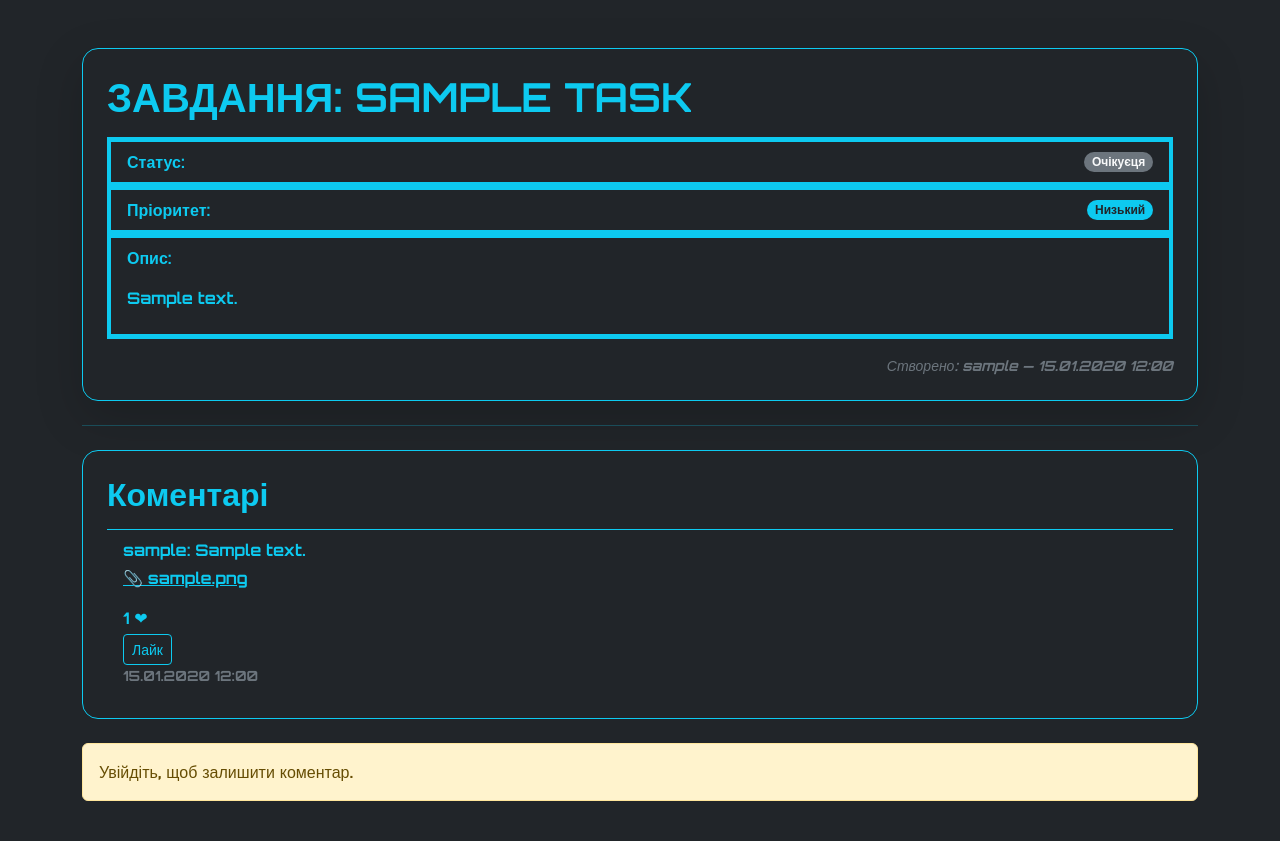
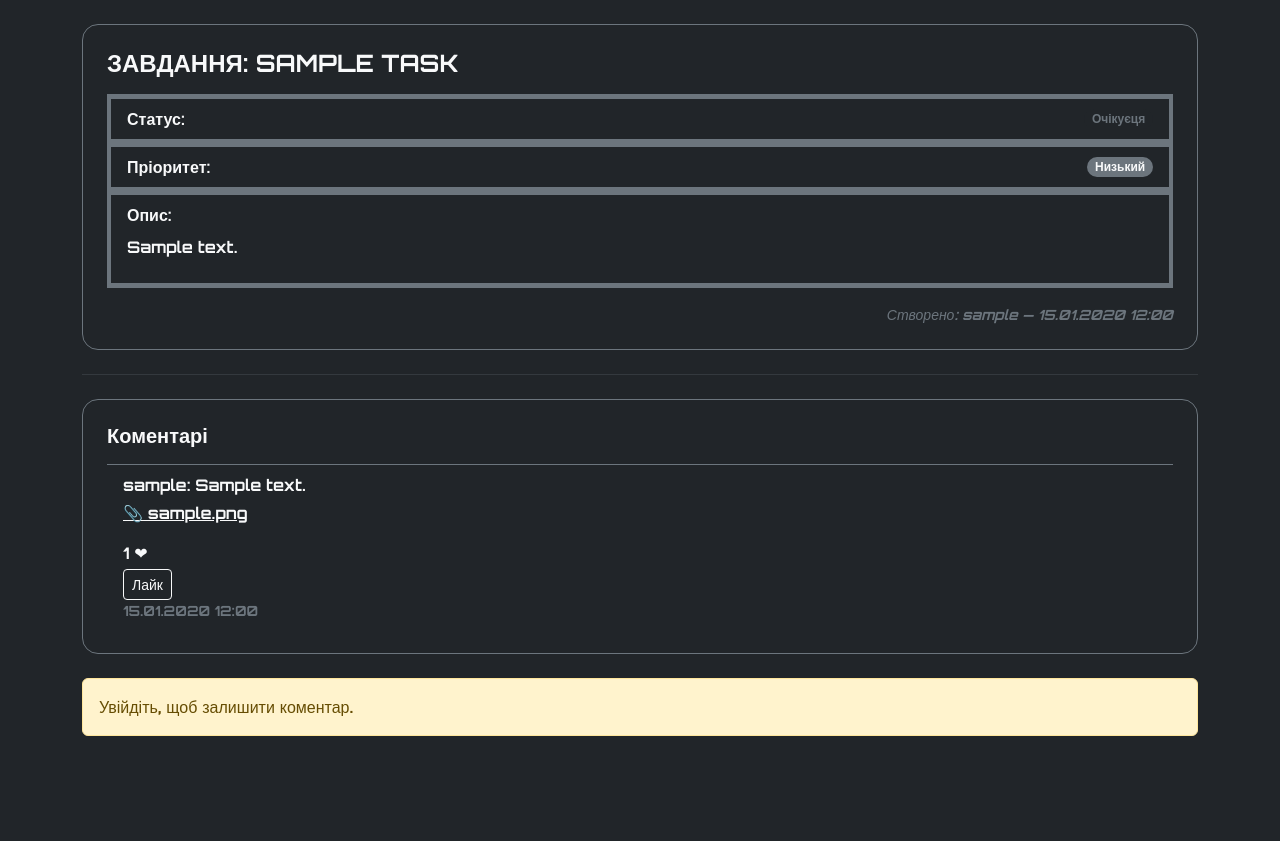
Before and after one commit to Lavenderlayne/task, a Django app: page /task/1/ in a window 1280 px wide. After the commit the page ends 736 px from the top, so only its background shows below. Run offline with Django 5.2, Linux system fonts and the light colour scheme; tables that the repository leaves empty hold one stand-in row (values such as "Sample post").

Commit message:
Refactor templates for improved styling and consistency across the application

```diff
--- a/templates/base.html
+++ b/templates/base.html
@@ -20,34 +20,26 @@
       }
     </style>
 </head>
-<body class="bg-dark text-info">
+<body class="bg-dark text-light">
 
     <div class="container py-4">
         {% block content %}
-        <h1 class="mb-4 text-center text-info fw-bold text-uppercase shadow-lg">
+        <h1 class="mb-4 text-center fw-bold text-uppercase" style="color: #ddd;">
             Трекер завдань
         </h1>
 
         <a href="{% url 'task_create' %}" role="button"
-           class="btn btn-warning fw-bold text-dark shadow-lg mb-4 text-uppercase">
+           class="btn btn-light fw-bold shadow mb-4 text-uppercase">
             <i class="ti ti-square-rounded-plus"></i> Додати завдання
         </a>
 
-        <div class="list-group rounded shadow-lg" style="background-color: #121212;">
+        <div class="list-group rounded shadow" style="background-color: #121212;">
             {% for task in tasks %}
             <a href="{% url 'task_detail' task.pk %}"
                class="list-group-item list-group-item-action d-flex justify-content-between align-items-center
-                      bg-dark text-info border-start border-5
-                      {% if task.status == 'completed' %}border-success
-                      {% elif task.status == 'in_progress' %}border-warning
-                      {% else %}border-secondary
-                      {% endif %}">
+                      bg-dark text-light border-start border-4 border-secondary">
                 <span>{{ task.title }}</span>
-                <span class="badge rounded-pill
-                    {% if task.status == 'completed' %}bg-success text-dark
-                    {% elif task.status == 'in_progress' %}bg-warning text-dark
-                    {% else %}bg-secondary text-light
-                    {% endif %}">
+                <span class="badge rounded-pill bg-secondary text-light">
                     {{ task.get_status_display }}
                 </span>
             </a>
--- a/templates/task_detail.html
+++ b/templates/task_detail.html
@@ -1,26 +1,27 @@
 {% extends 'base.html' %}
 
 {% block content %}
-<div class="card shadow-lg p-4 my-4 bg-dark border border-info rounded-4 text-info">
-    <h1 class="card-title mb-3 fw-bold text-uppercase text-info">Завдання: {{ task.title }}</h1>
+<div class="card bg-dark text-light border border-secondary rounded-4 p-4">
+    <h1 class="h4 fw-bold text-uppercase mb-3">Завдання: {{ task.title }}</h1>
 
     <ul class="list-group list-group-flush mb-3">
-        <li class="list-group-item bg-transparent d-flex justify-content-between align-items-center text-info border-info border-start border-4">
+        <li class="list-group-item bg-transparent d-flex justify-content-between align-items-center border-start border-4 border-secondary text-light">
             <strong>Статус:</strong>
-            <span class="badge
-                {% if task.status == 'completed' %}bg-success text-dark
-                {% elif task.status == 'in_progress' %}bg-warning text-dark
-                {% else %}bg-secondary text-light{% endif %} rounded-pill fw-semibold">
+            <span class="badge rounded-pill fw-semibold
+                {% if task.status == 'completed' %}bg-light text-dark
+                {% elif task.status == 'in_progress' %}bg-secondary text-light
+                {% else %}bg-dark text-secondary
+                {% endif %}">
                 {{ task.get_status_display }}
             </span>
         </li>
-        <li class="list-group-item bg-transparent d-flex justify-content-between align-items-center text-info border-info border-start border-4">
+        <li class="list-group-item bg-transparent d-flex justify-content-between align-items-center border-start border-4 border-secondary text-light">
             <strong>Пріоритет:</strong>
-            <span class="badge bg-info text-dark rounded-pill fw-semibold">{{ task.get_priority_display }}</span>
+            <span class="badge bg-secondary text-light rounded-pill fw-semibold">{{ task.get_priority_display }}</span>
         </li>
-        <li class="list-group-item bg-transparent text-info border-info border-start border-4">
-            <strong>Опис:</strong><br>
-            <p class="mt-2">{{ task.description|linebreaks }}</p>
+        <li class="list-group-item bg-transparent border-start border-4 border-secondary text-light">
+            <strong>Опис:</strong>
+            <p class="mt-2 mb-0">{{ task.description|linebreaks }}</p>
         </li>
     </ul>
 
@@ -29,28 +30,28 @@
     </small>
 </div>
 
-<hr class="my-4 text-info">
+<hr class="border-secondary my-4">
 
-<div class="card bg-dark border border-info rounded-4 p-4 text-info mb-4">
-    <h2 class="fw-bold mb-3 text-info">Коментарі</h2>
+<div class="card bg-dark border border-secondary rounded-4 p-4 text-light mb-4">
+    <h2 class="h5 fw-bold mb-3">Коментарі</h2>
 
     {% if comments %}
         <ul class="list-group list-group-flush">
             {% for comment in comments %}
-                <li class="list-group-item bg-transparent border-info text-info">
+                <li class="list-group-item bg-transparent border-secondary text-light">
                     <p class="mb-1"><strong>{{ comment.author }}</strong>: {{ comment.content }}</p>
                     {% if comment.file %}
-                        <p><a href="{{ comment.file.url }}" class="link-info" download>📎 {{ comment.file.name }}</a></p>
+                        <p><a href="{{ comment.file.url }}" class="link-light" download>📎 {{ comment.file.name }}</a></p>
                     {% endif %}
                     <p class="mb-1">{{ comment.likes.count }} ❤</p>
                     <form method="post" action="{% url 'like_comment' comment.pk %}" class="d-inline">
                         {% csrf_token %}
-                        <button type="submit" class="btn btn-sm btn-outline-info">Лайк</button>
+                        <button type="submit" class="btn btn-sm btn-outline-light">Лайк</button>
                     </form>
                     <small class="d-block text-secondary">{{ comment.created_at|date:"d.m.Y H:i" }}</small>
                     {% if user == comment.author %}
-                        <a href="{% url 'comment_edit' comment.pk %}" class="btn btn-sm btn-outline-warning me-2 mt-2">Редагувати</a>
-                        <a href="{% url 'comment_delete' comment.pk %}" class="btn btn-sm btn-outline-danger mt-2">Видалити</a>
+                        <a href="{% url 'comment_edit' comment.pk %}" class="btn btn-sm btn-outline-secondary me-2 mt-2">Редагувати</a>
+                        <a href="{% url 'comment_delete' comment.pk %}" class="btn btn-sm btn-outline-secondary mt-2">Видалити</a>
                     {% endif %}
                 </li>
             {% endfor %}
@@ -61,8 +62,8 @@
 </div>
 
 {% if user.is_authenticated %}
-<div class="card bg-dark border border-info rounded-4 p-4 text-info">
-    <h3 class="fw-bold mb-3 text-info">Написати коментар</h3>
+<div class="card bg-dark border border-secondary rounded-4 p-4 text-light">
+    <h3 class="fw-bold mb-3">Написати коментар</h3>
     <form method="post" enctype="multipart/form-data">
         {% csrf_token %}
         <div class="mb-3">
@@ -73,7 +74,7 @@
             <label for="id_file" class="form-label">Вибрати файл (необов'язково)</label>
             {{ form.file }}
         </div>
-        <button type="submit" class="btn btn-primary">Додати коментар</button>
+        <button type="submit" class="btn btn-light">Додати коментар</button>
     </form>
 </div>
 {% else %}
```
Also changed, not shown: templates/comment_confirm_delete.html (+15 -11 lines), templates/comment_form.html (+12 -10 lines), templates/login_page.html (+5 -5 lines), templates/register_page.html (+3 -5 lines), templates/task_form.html (+6 -6 lines), templates/task_list.html (+11 -18 lines).
